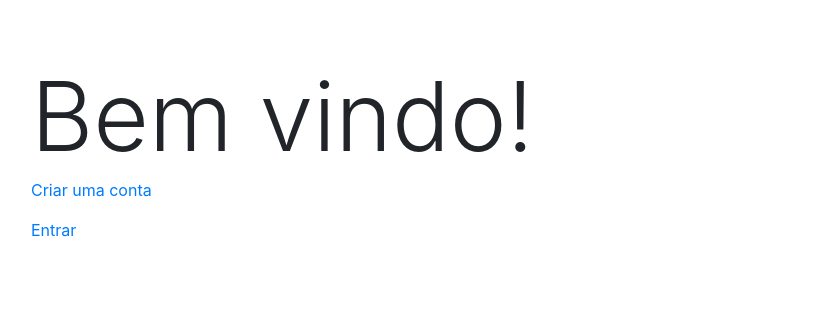
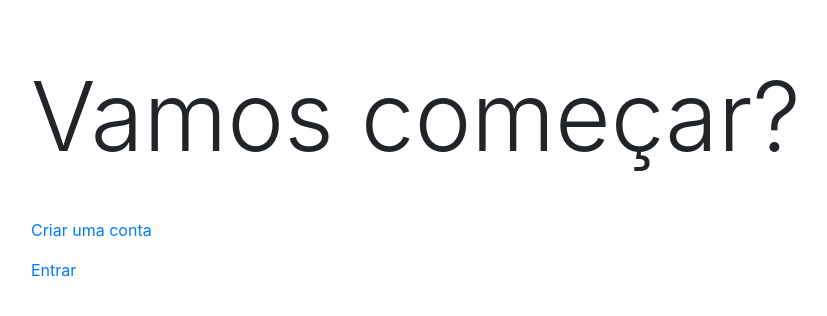
Before and after one commit to felds/backend-demo-app, a Symfony app: template templates/Homepage/index.html.twig in a window 1280 px wide. Shown: the top 316 px of the page, without its empty margins (54-881 px from the left). Run offline with Twig, Linux system fonts and the light colour scheme; the template is opened without the code that fills it, so the values that code supplies are empty; some libraries are stand-ins or nearby versions.

Commit message:
template tweaks

```diff
--- a/templates/Homepage/index.html.twig
+++ b/templates/Homepage/index.html.twig
@@ -2,7 +2,7 @@
 
 {% block body %}
     <div class="container">
-        <h1 class="display-1">Bem vindo!</h1>
+        <h1 class="display-1 my-5">Vamos começar?</h1>
 
         <p>
             <a href="#">Criar uma conta</a>
```
